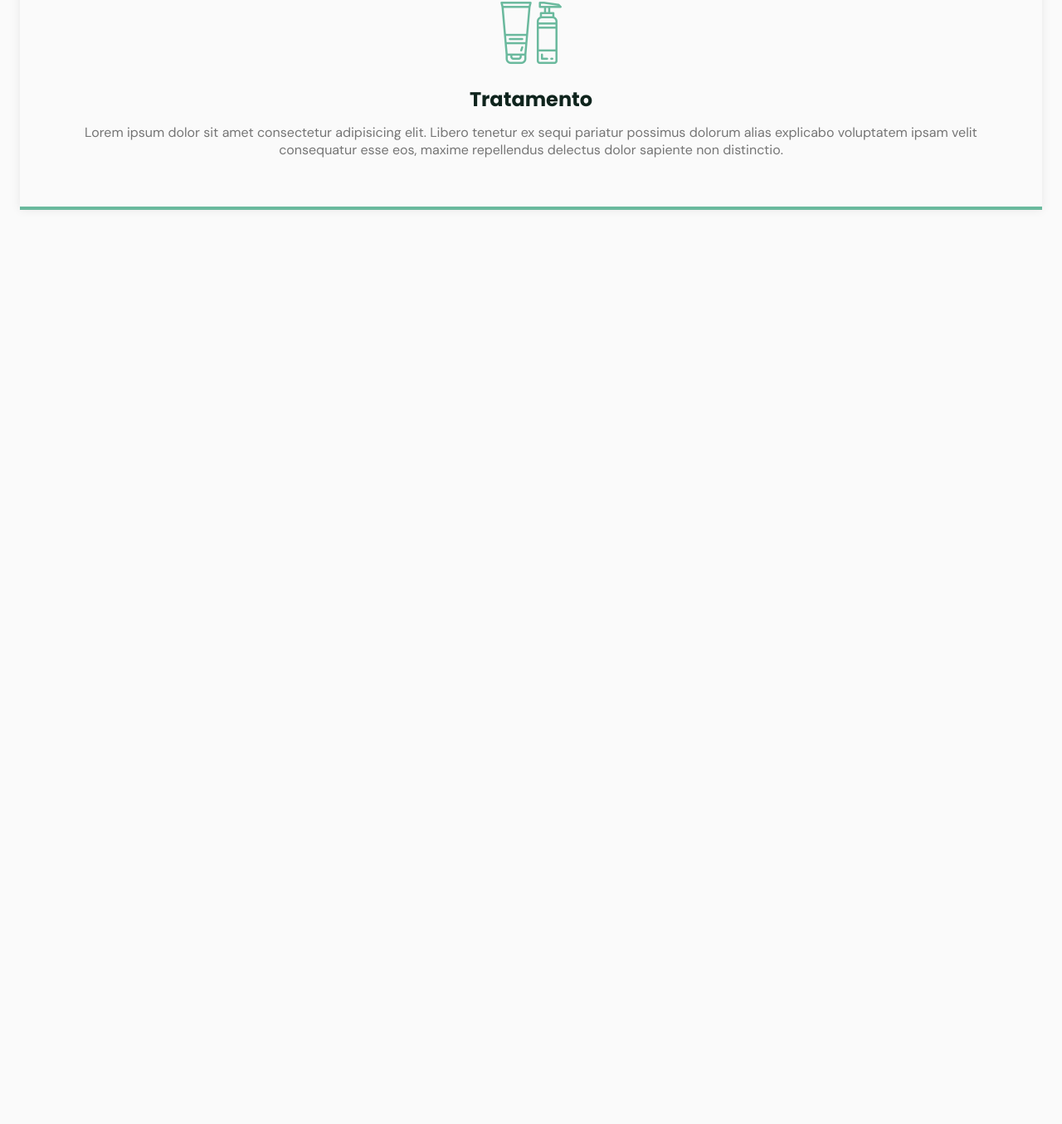
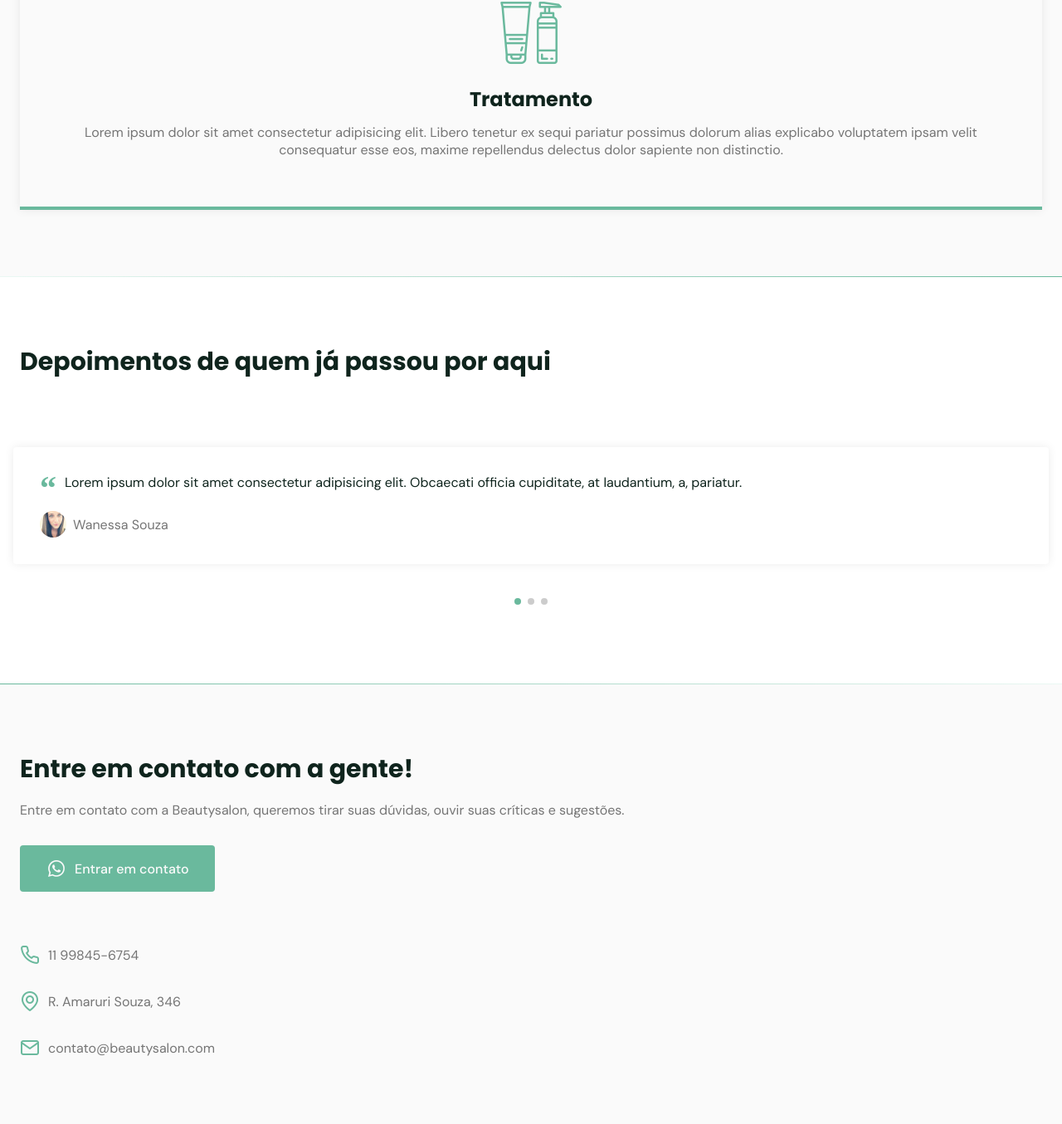
Before and after one commit to srrogerio/srrogerio-NLW-06-Origin, a plain HTML site: page index.html in a window 1280 px wide. Shown: the part 3811-5166 px from the top of the page at 83% size. Before the commit the page ends 4144 px from the top, so only its background shows below. Drawn offline with nearby package versions, Linux system fonts and the light colour scheme; files whose address does not match are found by name.

Commit message:
Third commit class 03 - In Orbit

```diff
--- a/index.html
+++ b/index.html
@@ -8,6 +8,12 @@
 
     <!-- Icones -->
     <link rel="stylesheet" href="assets/fonts/style.css" />
+
+    <!-- Swiper -->
+    <link
+      rel="stylesheet"
+      href="https://unpkg.com/swiper/swiper-bundle.min.css"
+    />
 
     <!-- Styles -->
     <link rel="stylesheet" href="style.css" />
@@ -38,7 +44,9 @@
         <div class="toggle icon-close"></div>
       </nav>
     </header>
+
     <main>
+      <!-- Home -->
       <section class="section" id="home">
         <div class="container grid">
           <div class="image">
@@ -57,9 +65,9 @@
           </div>
         </div>
       </section>
-
       <div class="divider-1"></div>
 
+      <!-- About -->
       <section class="section" id="about">
         <div class="container grid">
           <div class="image">
@@ -93,9 +101,9 @@
           </div>
         </div>
       </section>
-
       <div class="divider-2"></div>
 
+      <!-- services -->
       <section class="section" id="services">
         <div class="container grid">
           <header>
@@ -140,8 +148,109 @@
           </div>
         </div>
       </section>
+      <div class="divider-1"></div>
+
+      <!-- Testimonials -->
+      <section class="section" id="testimonials">
+        <div class="container">
+          <header>
+            <h2 class="title">Depoimentos de quem já passou por aqui</h2>
+          </header>
+          <div class="testimonials swiper-container">
+            <div class="swiper-wrapper">
+              <div class="testimonial swiper-slide">
+                <blockquote>
+                  <p>
+                    <span>&ldquo;</span>
+                    Lorem ipsum dolor sit amet consectetur adipisicing elit.
+                    Obcaecati officia cupiditate, at laudantium, a, pariatur.
+                  </p>
+                  <cite>
+                    <img
+                      src="assets/fotos/10.jpeg"
+                      alt="Foto de Wanessa Souza "
+                    />
+                    Wanessa Souza
+                  </cite>
+                </blockquote>
+              </div>
+              <div class="testimonial swiper-slide">
+                <blockquote>
+                  <p>
+                    <span>&ldquo;</span>
+                    Lorem ipsum dolor sit amet consectetur adipisicing elit.
+                    Obcaecati officia cupiditate, at laudantium, a, pariatur.
+                  </p>
+                  <cite>
+                    <img
+                      src="assets/fotos/56.jpeg"
+                      alt="Foto de Franciele Venega"
+                    />
+                    Franciele Venega
+                  </cite>
+                </blockquote>
+              </div>
+              <div class="testimonial swiper-slide">
+                <blockquote>
+                  <p>
+                    <span>&ldquo;</span>
+                    Lorem ipsum dolor sit amet consectetur adipisicing elit.
+                    Obcaecati officia cupiditate, at laudantium, a, pariatur.
+                  </p>
+                  <cite>
+                    <img
+                      src="assets/fotos/26.jpeg"
+                      alt="Foto de Valeska Fabris"
+                    />
+                    Valesca Fabris
+                  </cite>
+                </blockquote>
+              </div>
+            </div>
+            <!-- If we need pagination -->
+            <div class="swiper-pagination"></div>
+          </div>
+        </div>
+      </section>
+      <div class="divider-2"></div>
+
+      <!-- Contact -->
+      <section class="section" id="contact">
+        <div class="container grid">
+          <div class="text">
+            <h2 class="title">Entre em contato com a gente!</h2>
+            <p>
+              Entre em contato com a Beautysalon, queremos tirar suas dúvidas,
+              ouvir suas críticas e sugestões.
+            </p>
+            <a
+              href="https://api.whatsapp.com/send?phone=+5511998456754&text=Oi! Gostaria de agendar um horário"
+              class="button"
+              target="_blank"
+            >
+              <i class="icon-whatsapp"></i>Entrar em contato</a
+            >
+          </div>
+
+          <div class="links">
+            <ul class="grid">
+              <li><i class="icon-phone"></i>11 99845-6754</li>
+              <li><i class="icon-map-pin"></i>R. Amaruri Souza, 346</li>
+              <li><i class="icon-mail"></i>contato@beautysalon.com</li>
+            </ul>
+          </div>
+        </div>
+      </section>
     </main>
     <footer></footer>
+
+    <!-- Swiper-->
+    <script src="https://unpkg.com/swiper/swiper-bundle.min.js"></script>
+
+    <!-- Swiper-->
+    <script src="https://unpkg.com/scrollreveal"></script>
+
+    <!-- Main.js-->
     <script src="main.js"></script>
   </body>
 </html>
--- a/main.js
+++ b/main.js
@@ -32,3 +32,31 @@ window.addEventListener('scroll', function () {
     header.classList.remove('scroll')
   }
 })
+
+/* Testimonials carousel slider swiper */
+const swiper = new Swiper('.swiper-container', {
+  slidesPerView: 1,
+  pagination: {
+    el: '.swiper-pagination'
+  },
+  mousewheel: true,
+  keyboard: true
+})
+
+/* ScrollReveal: Mostrar elementos quando der scroll na página */
+const scrollReveal = ScrollReveal({
+  origin: 'top',
+  distance: '30px',
+  duration: 700,
+  reset: true
+})
+
+scrollReveal.reveal(
+  `#home .image, #home .text,
+  #about .image, #about .text,
+  #services header, #services .card,
+  #testimonials header, #testimonials .testimonials
+  #contact .text, #contact .links
+  `,
+  { interval: 100 }
+)
--- a/style.css
+++ b/style.css
@@ -362,3 +362,92 @@ nav.show div.icon-close {
   font-size: 1.5rem;
   margin-bottom: 0.75rem;
 }
+
+/*========  Testimonials ============*/
+#testimonials {
+  background: white;
+}
+
+#testimonials .container {
+  margin-left: 0;
+  margin-right: 0;
+}
+
+#testimonials header {
+  margin-left: 1.5rem;
+  margin-right: 1.5rem;
+  margin-bottom: 0;
+}
+
+#testimonials blockquote {
+  padding: 2rem;
+  box-shadow: 0px 0px 12px rgba(0, 0, 0, 0.08);
+  border-radius: 0.25rem;
+}
+
+#testimonials blockquote p {
+  position: relative;
+  text-indent: 1.875rem;
+  margin-bottom: 1.5rem;
+  color: var(--title-color);
+}
+
+#testimonials blockquote p span {
+  font: 700 2.5rem serif;
+  position: absolute;
+  top: -0.375rem;
+  left: -1.875rem;
+  color: var(--base-color);
+}
+
+#testimonials cite {
+  display: flex;
+  align-items: center;
+  font-style: normal;
+}
+
+#testimonials cite img {
+  width: 2rem;
+  height: 2rem;
+  object-fit: cover;
+  clip-path: circle();
+  margin-right: 0.5rem;
+}
+
+/* Swiper */
+.swiper-slide {
+  height: auto;
+  padding: 4rem 1rem;
+}
+
+.swiper-pagination-bullet-active {
+  background: var(--base-color);
+}
+
+/*========  Contact ============*/
+#contact .grid {
+  gap: 4rem;
+}
+
+#contact .text p {
+  margin-bottom: 2rem;
+}
+
+#contact .button i,
+#contact ul li i {
+  font-size: 1.5rem;
+  margin-right: 0.625rem;
+}
+
+#contact ul.grid {
+  gap: 2rem;
+}
+
+#contact ul li {
+  display: flex;
+  align-items: center;
+}
+
+#contact ul li i {
+  color: var(--base-color);
+}
```
